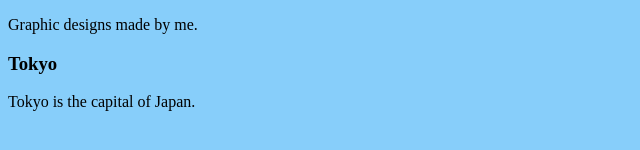
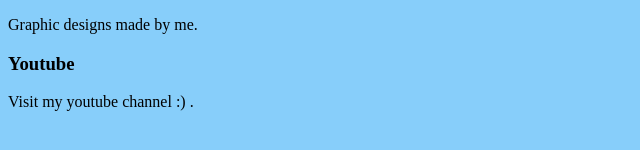
Before and after one commit to MxtrixGFX/MxtrixGFX.github.io, a website: page index.html in a window 1280 px wide. Shown: the part 562-712 px from the top of the page, 0-640 px from the left. Drawn offline with Linux system fonts and the light colour scheme.

Commit message:
Update index.html

```diff
--- a/index.html
+++ b/index.html
@@ -22,8 +22,8 @@
           </div>
 
           <div id="Tokyo" class="tabcontent">
-            <h3>Tokyo</h3>
-            <p>Tokyo is the capital of Japan.</p>
+            <h3>Youtube</h3>
+            <p>Visit my youtube channel :) .</p>
           </div>
     </body>
 </html>
```
